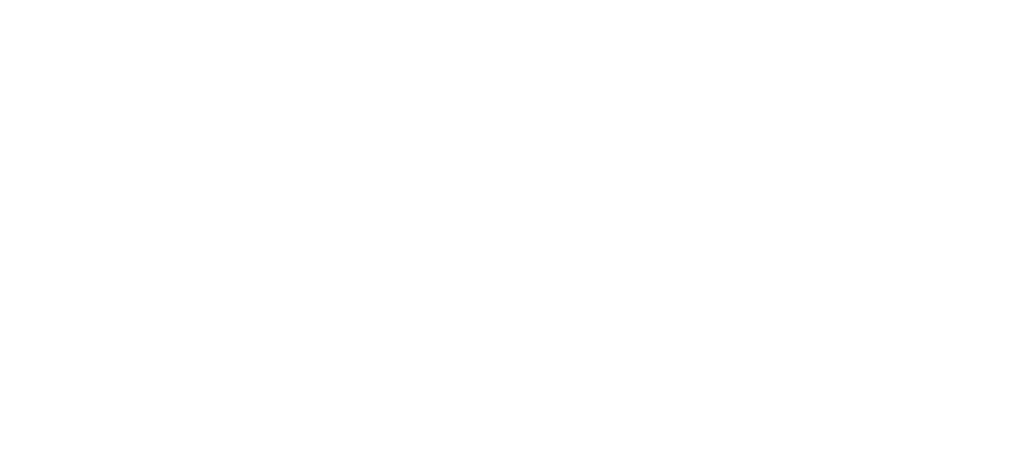
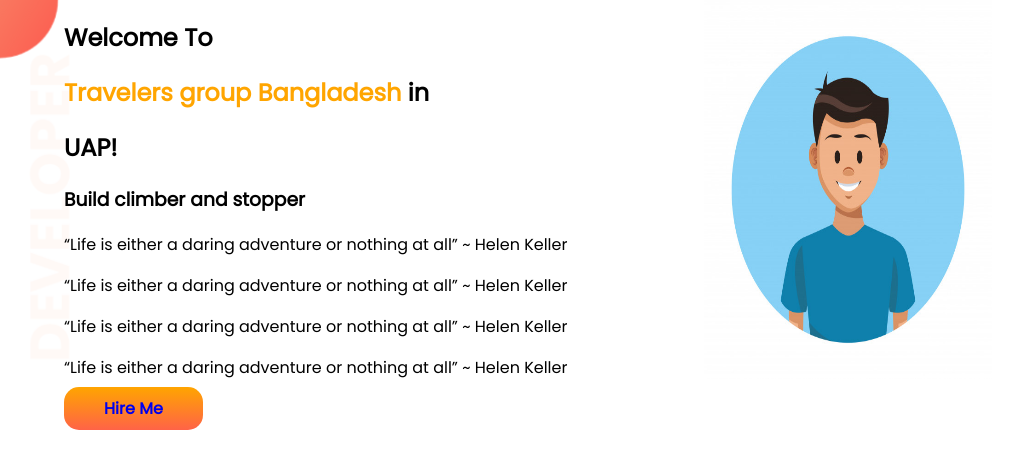
Before and after one commit to orun-sunny/Developer-Portfolio, a plain HTML site: page index.html in a window 1280 px wide. Shown: the whole page, without its empty margins (0-1028 px from the left). Drawn offline with Linux system fonts and the light colour scheme.

Commit message:
banner added

```diff
--- a/index.html
+++ b/index.html
@@ -1,13 +1,34 @@
 <!DOCTYPE html>
 <html lang="en">
+
 <head>
     <meta charset="UTF-8">
     <meta http-equiv="X-UA-Compatible" content="IE=edge">
     <meta name="viewport" content="width=device-width, initial-scale=1.0">
     <title>Orun Portfolio</title>
+    <link rel="preconnect" href="https://fonts.googleapis.com">
+    <link rel="preconnect" href="https://fonts.gstatic.com" crossorigin>
+    <link href="https://fonts.googleapis.com/css2?family=Poppins&display=swap" rel="stylesheet">
     <link rel="stylesheet" href="style.css">
 </head>
+
 <body>
+    <section class="top-banner">
+        <div class="half-width">
+            <h1>Welcome To</h1>
 
+            <h1> <span class="orage-color">Travelers group Bangladesh </span> in </h1>
+            <h1> UAP! </h1>
+            <h3>Build climber and stopper</h3>
+            <p> “Life is either a daring adventure or nothing at all” ~ Helen Keller</p>
+            <p> “Life is either a daring adventure or nothing at all” ~ Helen Keller</p>
+            <p> “Life is either a daring adventure or nothing at all” ~ Helen Keller</p>
+            <p> “Life is either a daring adventure or nothing at all” ~ Helen Keller</p>
+            <a class="link-button" target="_blank" href="https://orun-sunny.github.io/">Hire Me</a>
+            <!-- <img src="orun.jpg" alt=""> -->
+        </div>
+        <div class="half-width"><img src="orun.jpg" alt=""> </div>
+    </section>
 </body>
+
 </html>
--- a/style.css
+++ b/style.css
@@ -0,0 +1,33 @@
+body{
+    font-family: 'Poppins', sans-serif;
+    margin:0 ;
+}
+h1{
+    font: size 50px;
+    /* color: orange; */
+}
+.orage-color{
+    color: orange;
+}
+section{
+    display: flex;
+}
+.half-width{
+    width: 50%;
+    padding-left: 5%;
+}
+.half-width img{
+    width: 50%;
+    height: 90%;
+}
+.link-button{
+    text-decoration: none;
+    background-image:linear-gradient(orange,tomato);
+    padding: 10px 40px;
+    border-radius: 15px;
+    font-weight: 800;
+}
+.top-banner{
+    background-image: url(top-banner.png);
+    background-repeat: no-repeat;
+}
```
Also changed, not shown: orun.jpg (added), top-banner.png (added).
